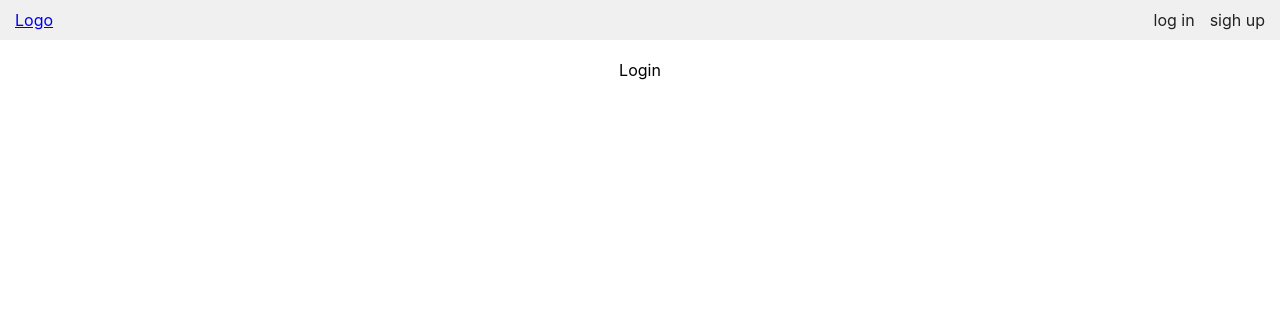
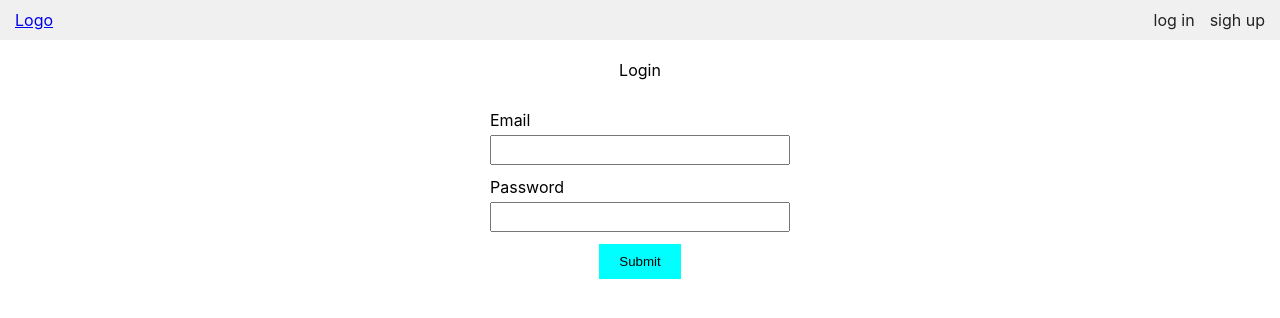
Before and after one commit to olgamarkevich/ecommerce-application, a React (Create React App) app: page /login in a window 1280 px wide. Shown: the top 318 px of the page. Built offline with nearby package versions, Linux system fonts and the light colour scheme.

Commit message:
feat: login page field validation

```diff
--- a/package.json
+++ b/package.json
@@ -3,6 +3,7 @@
   "version": "0.1.0",
   "private": true,
   "dependencies": {
+    "@hookform/resolvers": "^3.2.0",
     "@commercetools/platform-sdk": "^4.11.0",
     "@commercetools/sdk-client-v2": "^2.2.0",
     "@reduxjs/toolkit": "^1.9.5",
@@ -15,10 +16,12 @@
     "@types/react-dom": "^18.2.7",
     "react": "^18.2.0",
     "react-dom": "^18.2.0",
+    "react-hook-form": "^7.45.4",
     "react-redux": "^8.1.2",
     "react-scripts": "5.0.1",
     "typescript": "^4.9.5",
-    "web-vitals": "^2.1.4"
+    "web-vitals": "^2.1.4",
+    "yup": "^1.2.0"
   },
   "scripts": {
     "start": "react-scripts start",
--- a/src/App.css
+++ b/src/App.css
@@ -32,6 +32,14 @@
   padding: 20px 15px;
 }
 
+.title {
+  margin-bottom: 30px;
+}
+
+* {
+  box-sizing: border-box;
+}
+
 @keyframes App-logo-spin {
   from {
     transform: rotate(0deg);
--- /dev/null
+++ b/src/pages/login/Login.module.css
@@ -0,0 +1,38 @@
+.form input {
+  height: 30px;
+  outline: none;
+  width: 100%;
+}
+
+.form label {
+  display: block;
+  text-align: left;
+  margin-bottom: 5px;
+}
+
+.form_line {
+  margin-bottom: 10px;
+}
+
+.form {
+  max-width: 300px;
+  margin: 0 auto;
+}
+
+.form button {
+  background-color: aqua;
+  border: none;
+  padding: 10px 20px;
+  cursor: pointer;
+}
+
+.form button:hover {
+  opacity: 0.7;
+}
+
+.form p {
+  font-size: 12px;
+  text-align: left;
+  margin-top: 5px;
+  color: brown;
+}
--- a/src/pages/login/Login.tsx
+++ b/src/pages/login/Login.tsx
@@ -1,8 +1,67 @@
 import React from 'react';
 import type { FC } from 'react';
+import { useForm } from 'react-hook-form';
+import style from './Login.module.css';
+import { yupResolver } from '@hookform/resolvers/yup';
+import * as yup from 'yup';
+
+const schema = yup
+  .object({
+    email: yup
+      .string()
+      .email()
+      .min(3, 'must be at least 3 characters long')
+      .required(),
+    password: yup
+      .string()
+      .required()
+      .trim('Password cannot include leading and trailing spaces')
+      .matches(/^(?=.*[a-z])/, 'Must Contain One Lowercase Character')
+      .matches(/^(?=.*[A-Z])/, 'Must Contain One Uppercase Character')
+      .matches(/^(?=.*[0-9])/, 'Must Contain One Number Character')
+      .matches(
+        /^(?=.*[!@#\$%\^&\*])/,
+        'Must Contain  One Special Case Character',
+      )
+      .min(8),
+  })
+  .required();
+type FormData = yup.InferType<typeof schema>;
 
 const Login: FC = () => {
-  return <div>Login</div>;
+  const {
+    register,
+    handleSubmit,
+    formState: { errors },
+  } = useForm<FormData>({
+    resolver: yupResolver(schema),
+  });
+
+  const onSubmit = (data: FormData) => {
+    return console.log(data);
+  };
+
+  return (
+    <>
+      <div className='title'>Login</div>
+
+      <form className={style.form} onSubmit={handleSubmit(onSubmit)}>
+        <div className={style.form_line}>
+          <label>Email</label>
+          <input {...register('email')} />
+          <p>{errors.email?.message}</p>
+        </div>
+
+        <div className={style.form_line}>
+          <label>Password</label>
+          <input {...register('password')} />
+          <p>{errors.password?.message}</p>
+        </div>
+
+        <button type='submit'>Submit</button>
+      </form>
+    </>
+  );
 };
 
 export default Login;
```
Also changed, not shown: src/pages/login/Login.modile.css (deleted), 1 other file (tests, documents, lock files or other folders).
